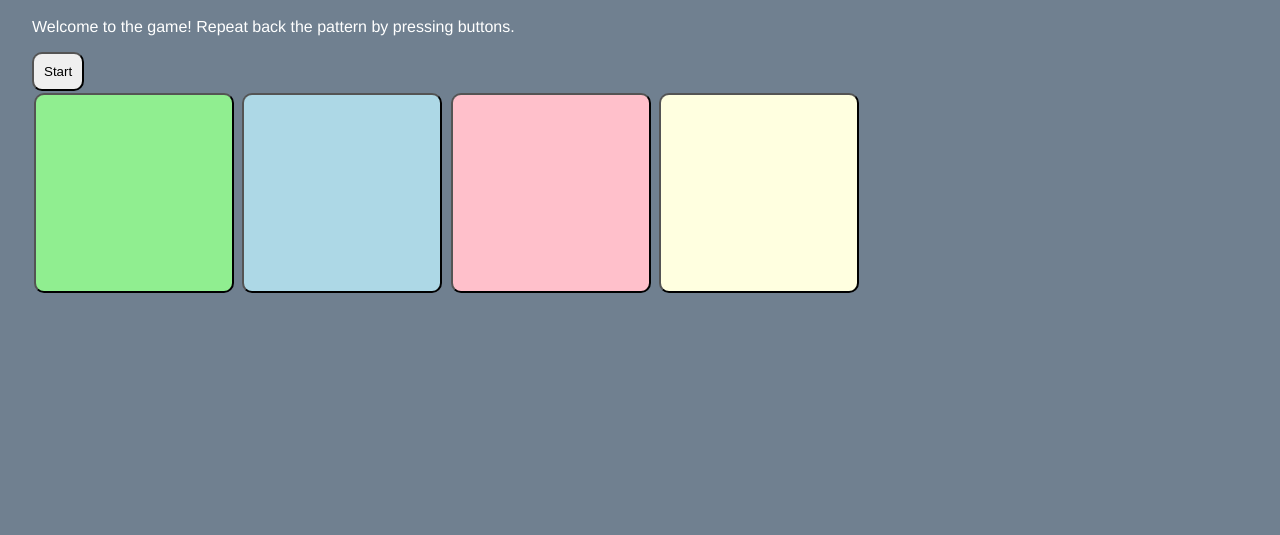
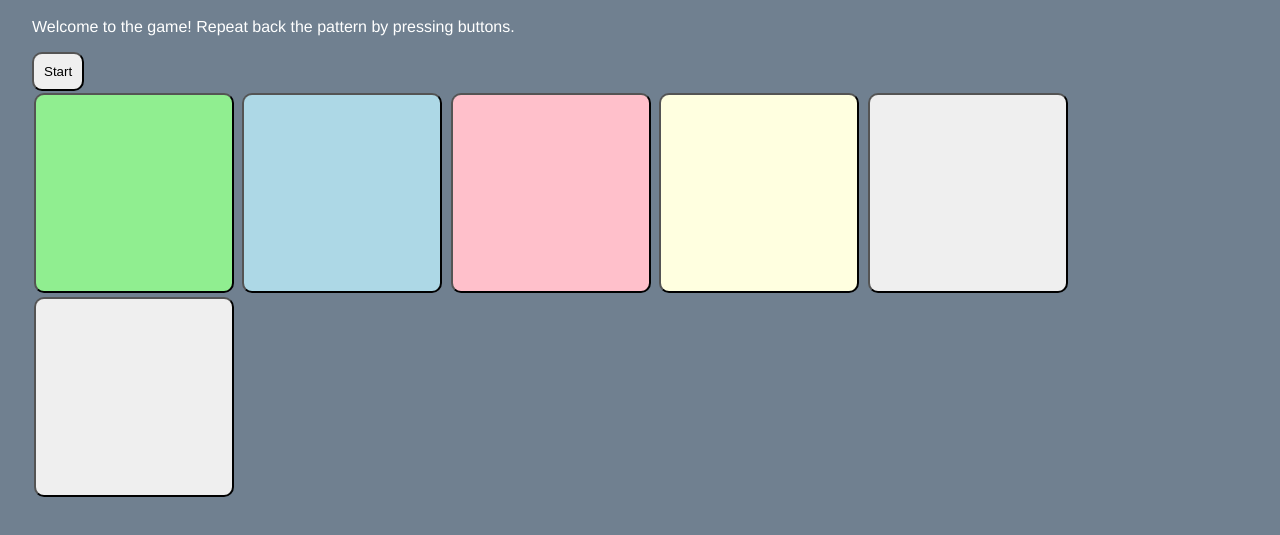
Before and after one commit to bunyodabdusaidov/FTL-Salesforce-Pre-Work, a plain HTML site: page index.html in a window 1280 px wide. Shown: the part 73-608 px from the top of the page. Drawn offline with Linux system fonts and the light colour scheme.

Commit message:
Add additional buttons to the HTML

```diff
--- a/index.html
+++ b/index.html
@@ -33,6 +33,8 @@
       <button id="button2" onclick="guess(2)" onmousedown="startTone(2)" onmouseup="stopTone()"></button>
       <button id="button3" onclick="guess(3)" onmousedown="startTone(3)" onmouseup="stopTone()"></button>
       <button id="button4" onclick="guess(4)" onmousedown="startTone(4)" onmouseup="stopTone()"></button>
+      <button id="button5" onclick="guess(5)" onmousedown="startTone(5)" onmouseup="stopTone()"></button>
+      <button id="button6" onclick="guess(6)" onmousedown="startTone(6)" onmouseup="stopTone()"></button>
     </div>
 
   </body>
```
